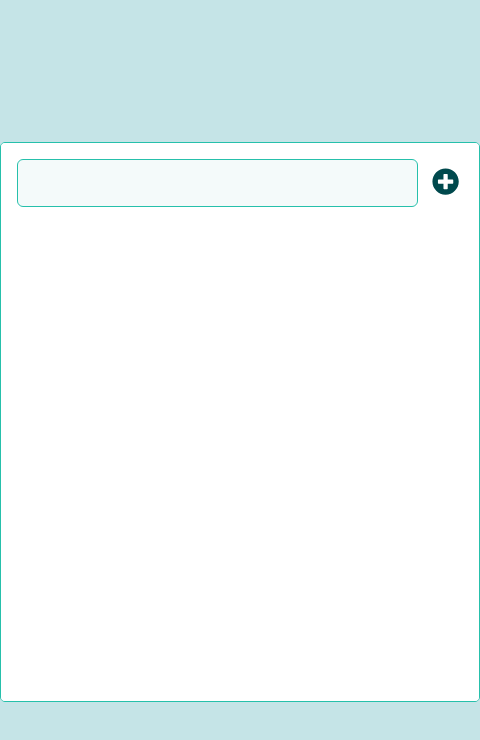
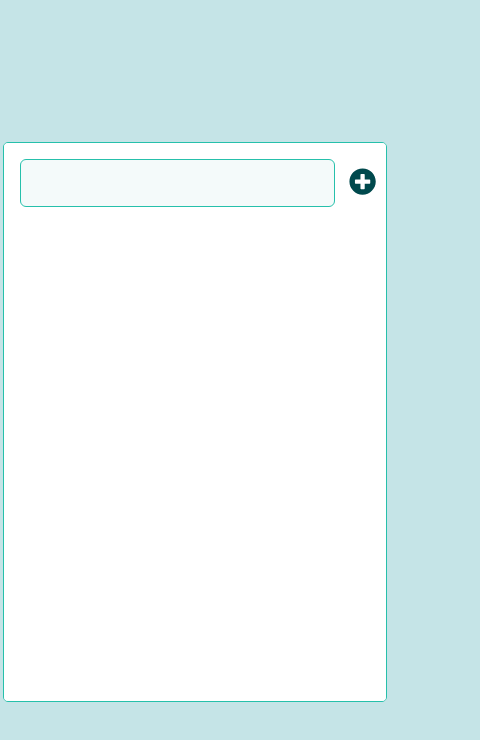
Before and after one commit to reydelshit/todolist-react, a React (Create React App) app: page / in a window 390 px wide. Shown: the top 740 px of the page, 480 px wide, since content can reach past the window. Built offline with nearby package versions, Linux system fonts and the light colour scheme.

Commit message:
fixed overflowing on mobile devices /test

```diff
--- a/src/style.css
+++ b/src/style.css
@@ -18,6 +18,8 @@
     margin: 0;
     padding: 0;
     box-sizing: border-box;
+    font-size: 1rem;
+    font-family: var(--main-font-poppins345);
 }
 
 body{
@@ -69,9 +71,6 @@ form input[type='text']{
     border-radius: 6px;
     background: var(--semilight-grayish-cyan);
 
-    font-size: 1rem;
-    font-family: var(--main-font-poppins345);
-
 
 }
 
@@ -120,7 +119,6 @@ button{
     height: 3rem;
     width: 100%;
     color: var(--White);
-    font-family: var(--main-font-poppins345);
     font-weight: 400;
     background-color: var(--very-dark-cyan);
     border-radius: 5px;
@@ -136,7 +134,6 @@ button{
     height: 3rem;
     width: 100%;
     color: var(--White);
-    font-family: var(--main-font-poppins345);
     font-weight: 400;
     background-color: var(--very-dark-cyan);
     border-radius: 5px;
@@ -168,15 +165,13 @@ button{
     border: 1px solid var(--main-cyan);
     border-radius: 6px;
     background: var(--semilight-grayish-cyan);
-
-    font-size: 1rem;
-    font-family: var(--main-font-poppins345);
 }
 
 .todoShit input[type='checkbox'], .todoDone input[type='checkbox']{
 
     cursor: pointer;
     accent-color: var(--main-cyan);
+
 }
 
 
@@ -208,7 +203,6 @@ button{
 .trash,
 .edit,
 .submit{
-    font-size: 1rem;
     color: var(--White);
     cursor: pointer;
 }
@@ -236,3 +230,17 @@ button{
 
     color: var(--main-cyan);
 }
+
+@media screen and (max-width: 700px) and (min-width: 280px){
+
+    .main{
+        width: 100%;
+    }
+    .plus__holder{
+        right: 10px;
+    }
+    .todoDone::before{
+
+        width: 50%;
+    }
+}
```
Also changed, not shown: src/App.js (+7 -8 lines).
